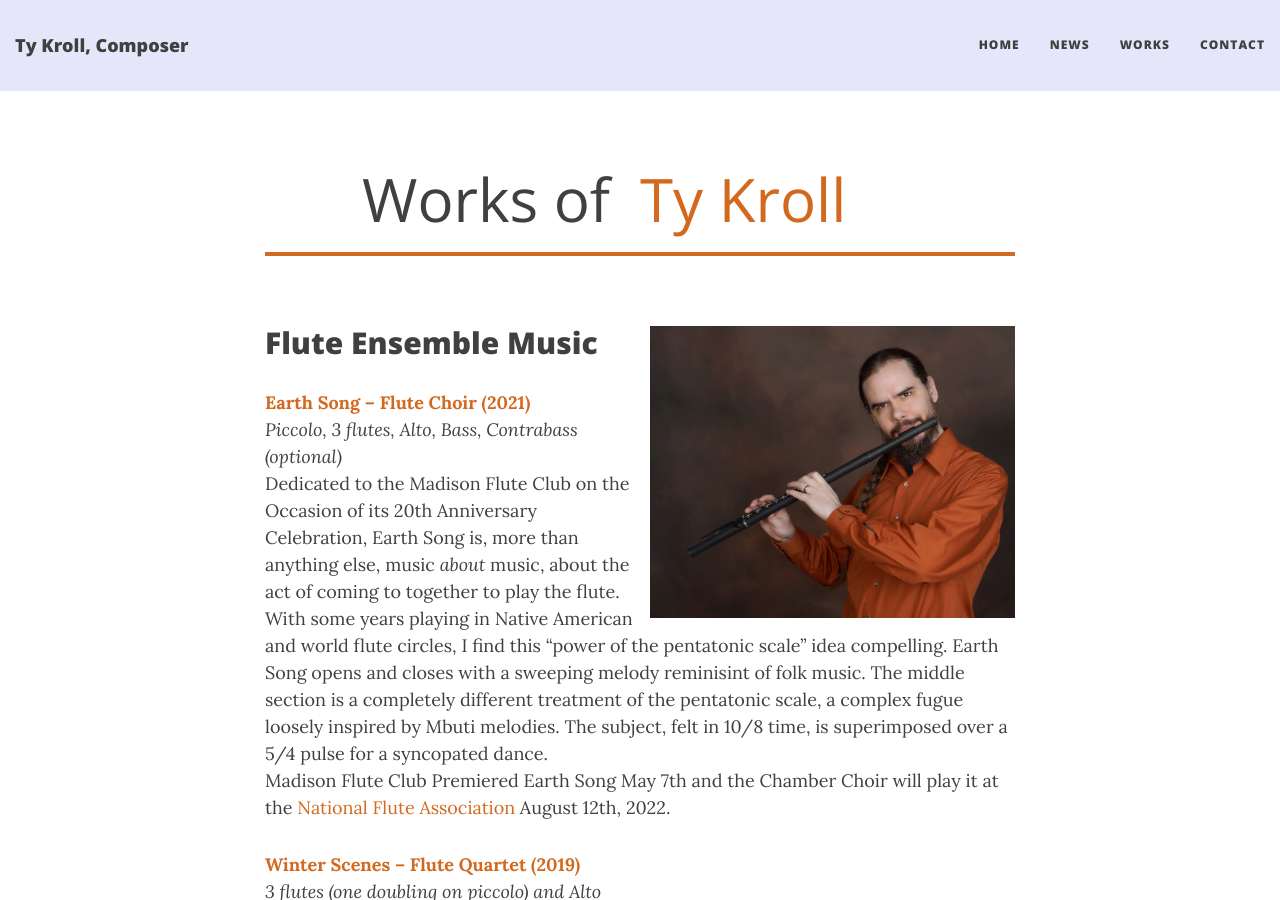
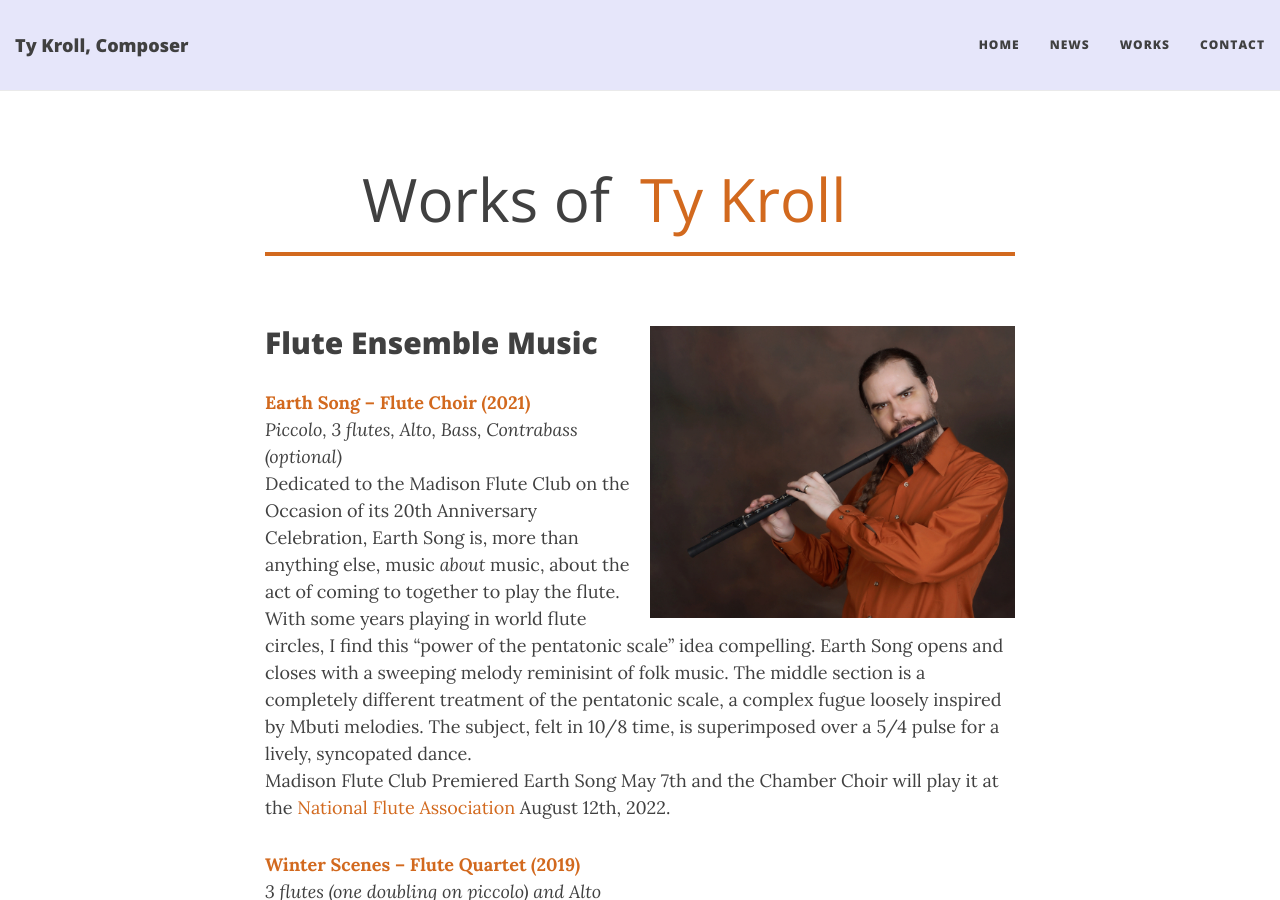
Before and after one commit to ctrueden/tykroll.com, a Jekyll site: the page built from works.md, in a window 1280 px wide and 900 px high. Built offline with Jekyll 4.4.1, drawn with Linux system fonts in a browser that asks for light colours; nearby versions of some CDN libraries.

Commit message:
Update works.md

```diff
--- a/works.md
+++ b/works.md
@@ -9,7 +9,7 @@ subtitle: Ty Kroll
 
 __[Earth Song – Flute Choir (2021)](https://www.musicnotes.com/sheetmusic/mtd.asp?ppn=MN0260284)__
 <br>_Piccolo, 3 flutes, Alto, Bass, Contrabass (optional)_
-<br>Dedicated to the Madison Flute Club on the Occasion of its 20th Anniversary Celebration, Earth Song is, more than anything else, music _about_ music, about the act of coming to together to play the flute. With some years playing in Native American and world flute circles, I find this "power of the pentatonic scale" idea compelling. Earth Song opens and closes with a sweeping melody reminisint of folk music. The middle section is a completely different treatment of the pentatonic scale, a complex fugue loosely inspired by Mbuti melodies. The subject, felt in 10/8 time, is superimposed over a 5/4 pulse for a syncopated dance.
+<br>Dedicated to the Madison Flute Club on the Occasion of its 20th Anniversary Celebration, Earth Song is, more than anything else, music _about_ music, about the act of coming to together to play the flute. With some years playing in world flute circles, I find this "power of the pentatonic scale" idea compelling. Earth Song opens and closes with a sweeping melody reminisint of folk music. The middle section is a completely different treatment of the pentatonic scale, a complex fugue loosely inspired by Mbuti melodies. The subject, felt in 10/8 time, is superimposed over a 5/4 pulse for a lively, syncopated dance.
 <br>Madison Flute Club Premiered Earth Song May 7th and the Chamber Choir will play it at the [National Flute Association](https://www.nfaonline.org/convention/2022-convention) August 12th, 2022.
 
 __[Winter Scenes – Flute Quartet (2019)](https://www.musicnotes.com/sheetmusic/mtd.asp?ppn=MN0245038)__
```
